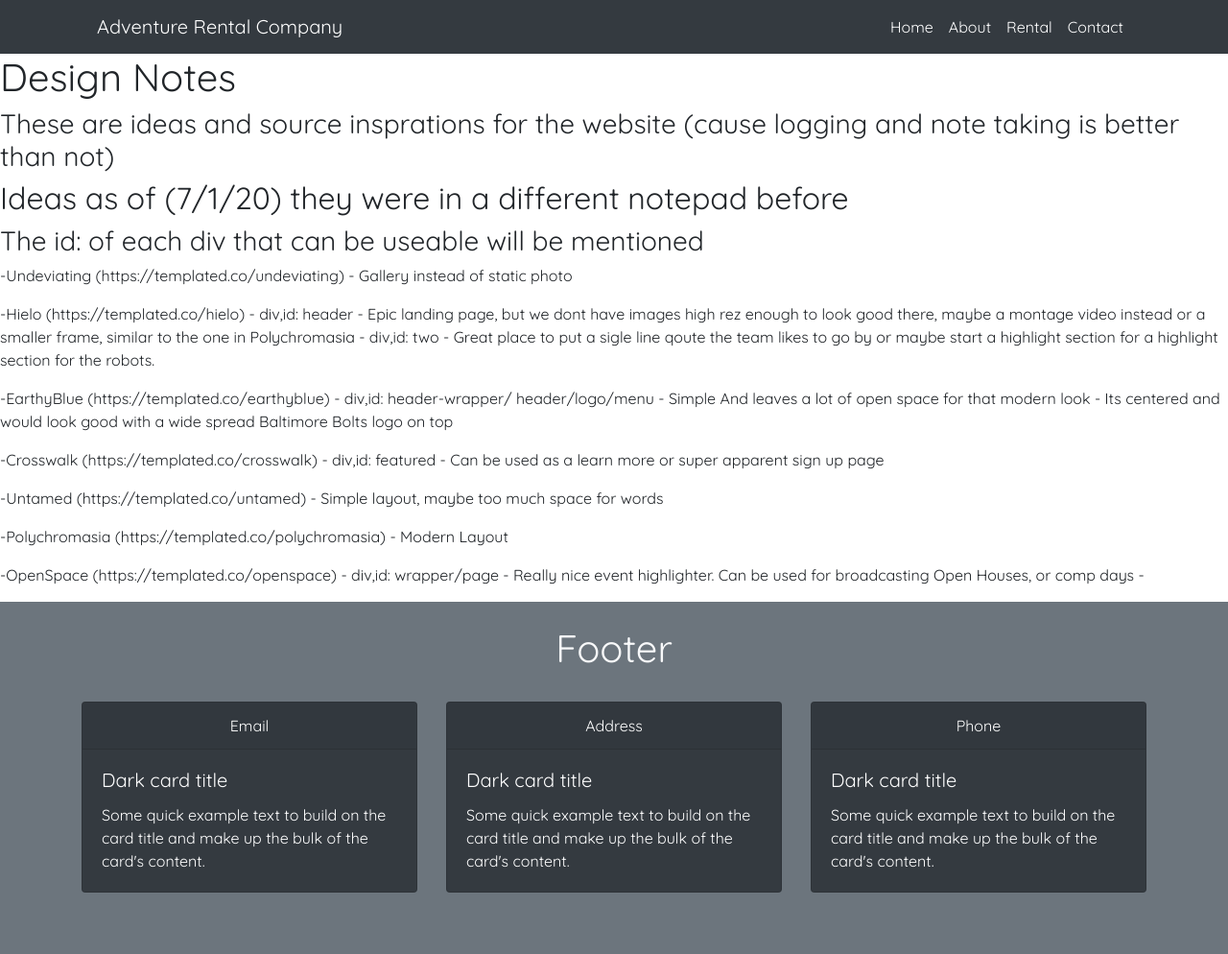
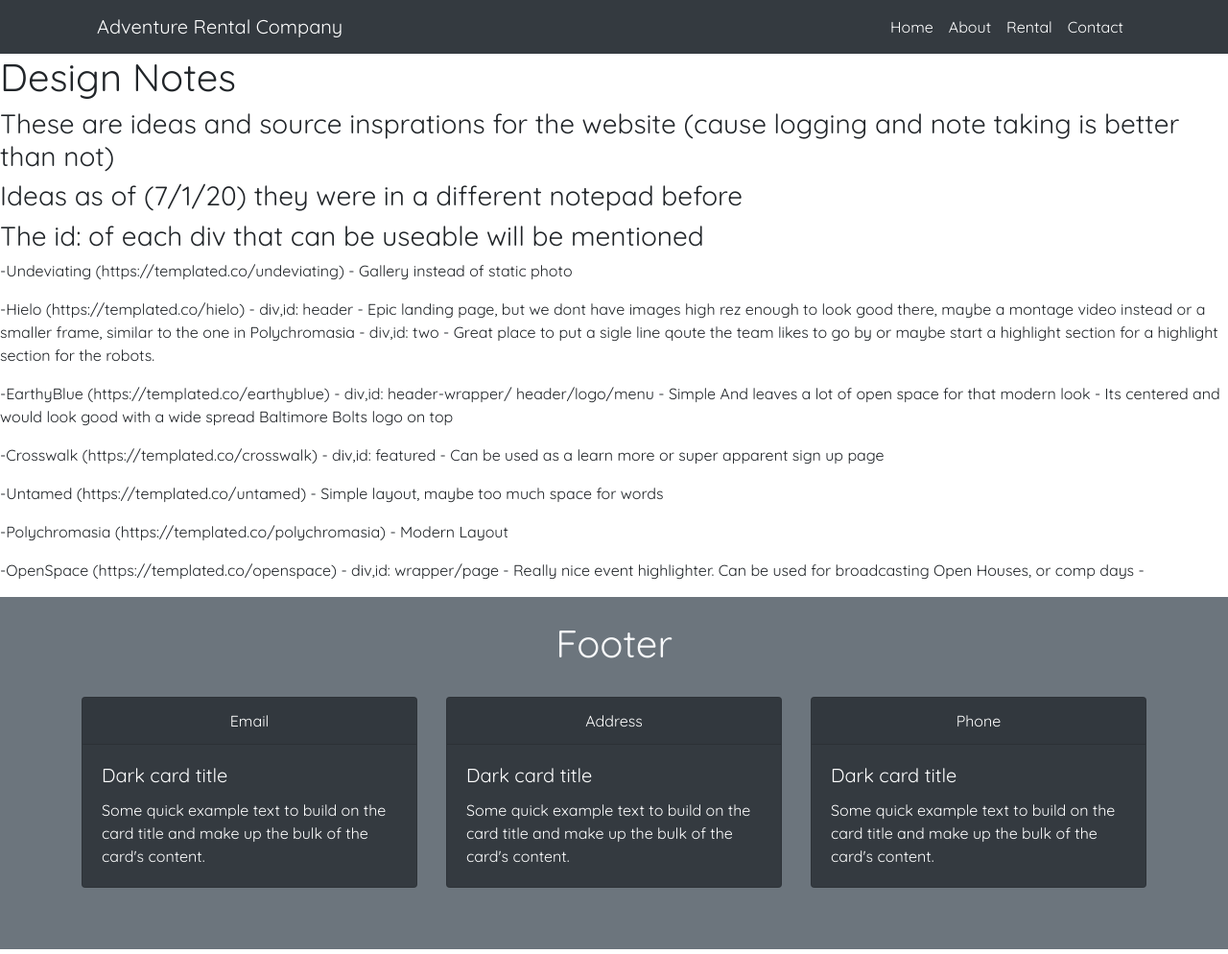
Before and after one commit to BaltimoreBolts/baltimorebolts.github.io, a Jekyll site: the page built from DesignNotes.md, in a window 1280 px wide and 994 px high. Shown: the whole window at 96% size. Built offline with Jekyll 4.4.1, drawn with Linux system fonts in a browser that asks for light colours; our own code applies the rules of GitHub Pages for plain Markdown files.

```diff
--- a/DesignNotes.md
+++ b/DesignNotes.md
@@ -1,7 +1,7 @@
 # Design Notes
 
 ### These are ideas and source insprations for the website (cause logging and note taking is better than not)
-## Ideas as of (7/1/20) they were in a different notepad before
+### Ideas as of (7/1/20) they were in a different notepad before
 
 ### The id: of each div that can be useable will be mentioned
 
```
